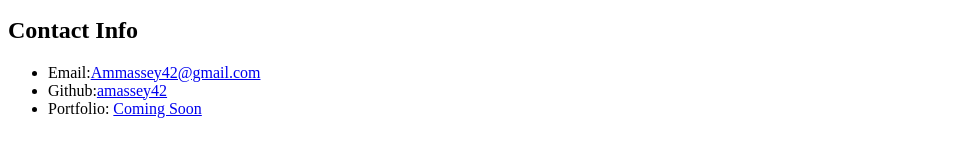
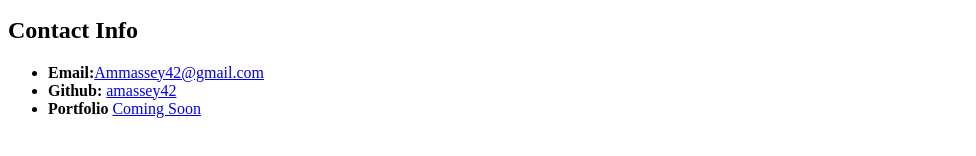
Before and after one commit to amassey42/first, a plain HTML site: page index.html in a window 1280 px wide. Shown: the part 368-524 px from the top of the page, without its empty margins (0-976 px from the left). Drawn offline with Linux system fonts and the light colour scheme.

Commit message:
fixed contact info list

```diff
--- a/index.html
+++ b/index.html
@@ -22,9 +22,9 @@
     </p>
     <h2>Contact Info</h2>
         <ul>
-            <li id="email">Email:<a href="mailto:ammassey42@gmail.com? subject=subject text">Ammassey42@gmail.com</a></li>
-            <li id="link">Github:<a href="https://github.com/amassey42" target="_blank">amassey42</a></li>
-            <li id="link">Portfolio: <a href="#">Coming Soon</a></li>
+            <li><strong>Email:</strong><a href="mailto:ammassey42@gmail.com? subject=subject text">Ammassey42@gmail.com</a></li>
+            <li><strong>Github:</strong> <a href="https://github.com/amassey42" target="_blank">amassey42</a></li>
+            <li><strong>Portfolio</strong> <a href="#">Coming Soon</a></li>
         </ul>
         </section>
 </body>
```
